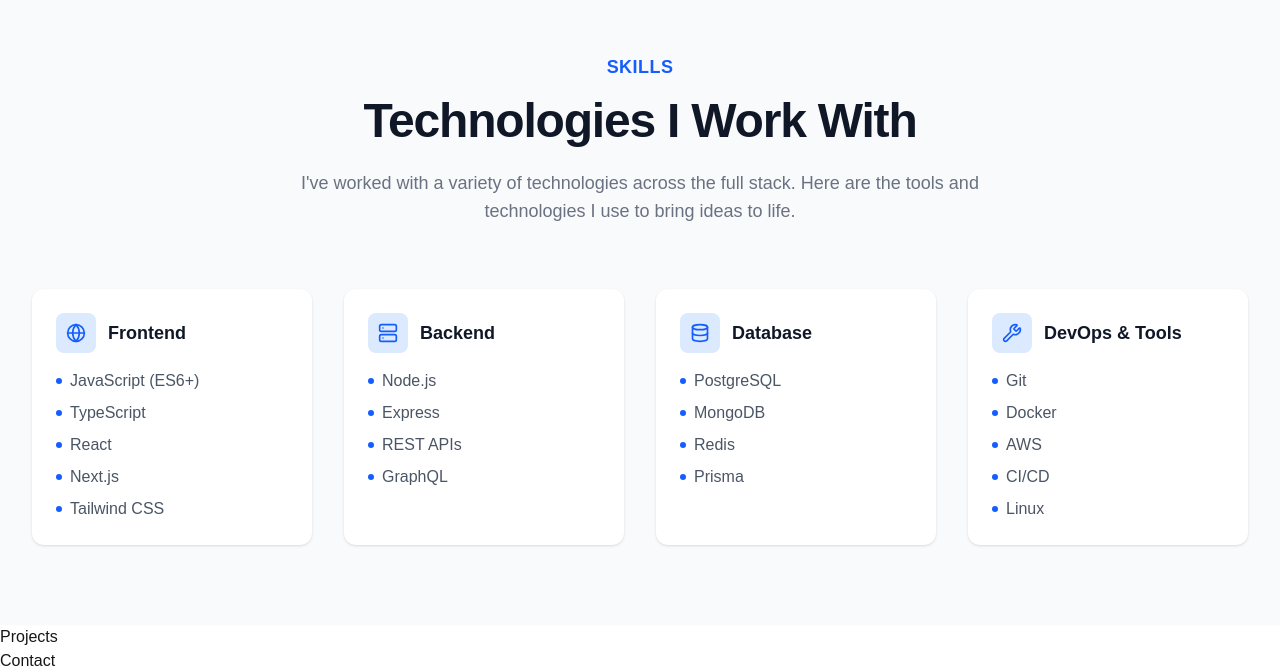
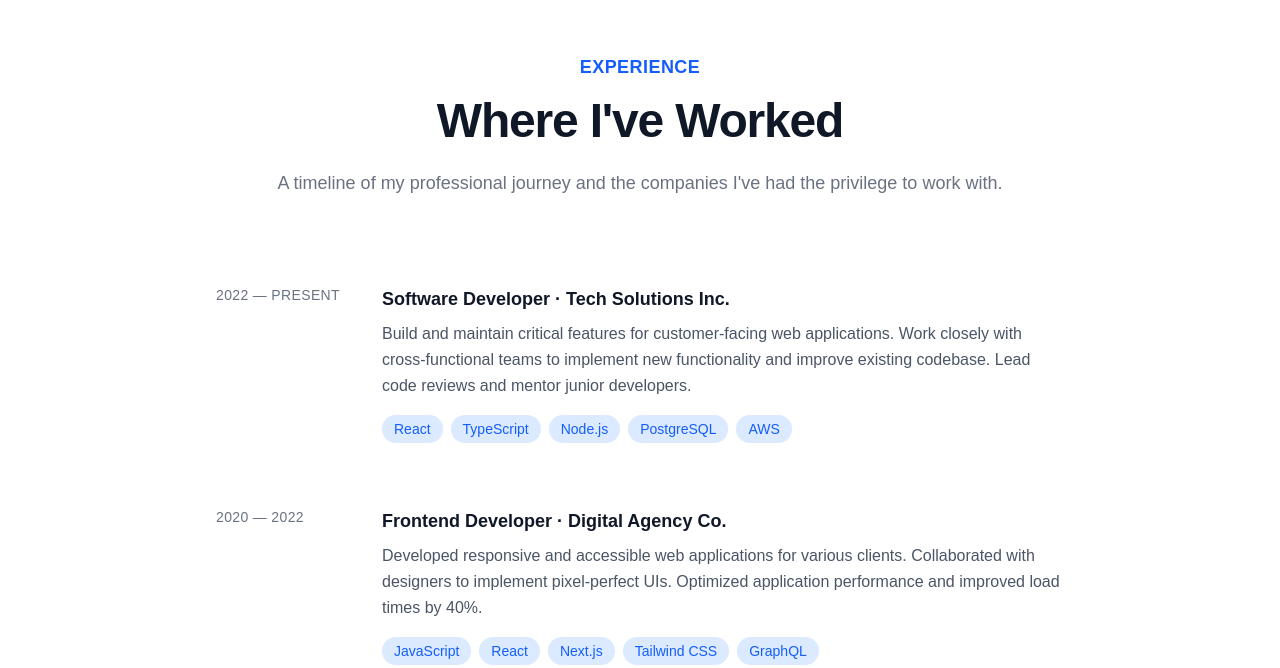
Before and after one commit to AliZ14-ECE/portolio_nextjs, a Next.js app: page / in a window 1280 px wide. Shown: the part 1487-2155 px from the top of the page. Built offline with nearby package versions, Linux system fonts and the light colour scheme.

Commit message:
Ingecting experience

```diff
--- a/app/components/sections/Navbar.tsx
+++ b/app/components/sections/Navbar.tsx
@@ -8,7 +8,7 @@ import { motion } from "framer-motion";
 const Navbar = () => {
   const navbarSections = [
     { name: "About", href: "#about" },
-    { name: "Skills", href: "#skills" },
+    { name: "Skills", href: "#skills" },{ name: "Experience", href: "#experience" },
     { name: "Projects", href: "#projects" },
     { name: "Contact", href: "#contact" },
   ];
--- a/app/page.tsx
+++ b/app/page.tsx
@@ -1,5 +1,6 @@
 import About from './components/sections/About';
 import Contact from './components/sections/Contact';
+import Experience from './components/sections/Experience';
 import Hero from './components/sections/Hero';
 import Navbar from './components/sections/Navbar';
 import Projects from './components/sections/Projects';
@@ -11,6 +12,7 @@ export default function Home() {
       <Navbar />
       <Hero />
       <About />
+      <Experience />
       <Skills />
       <Projects />
       <Contact />
```
